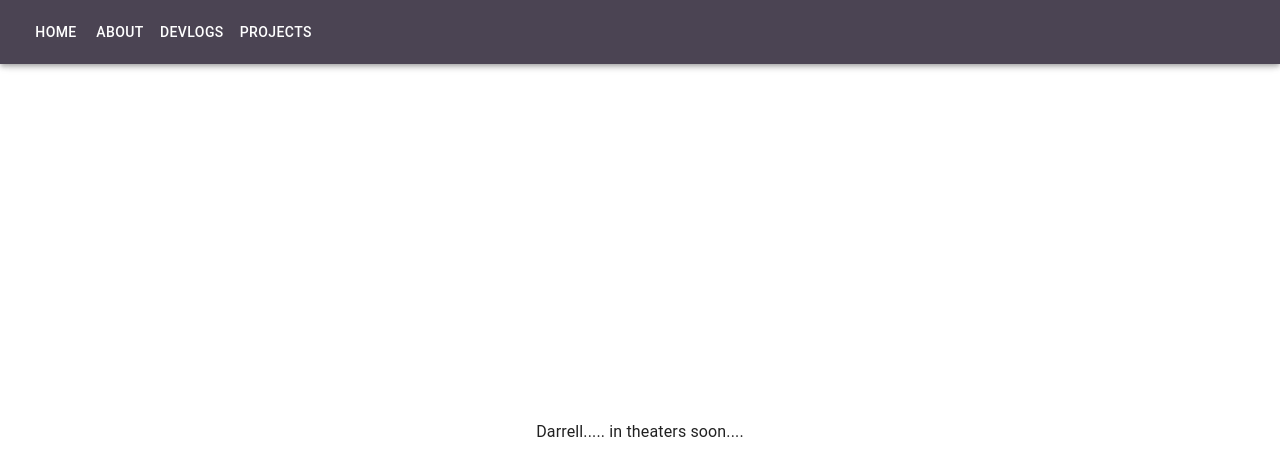
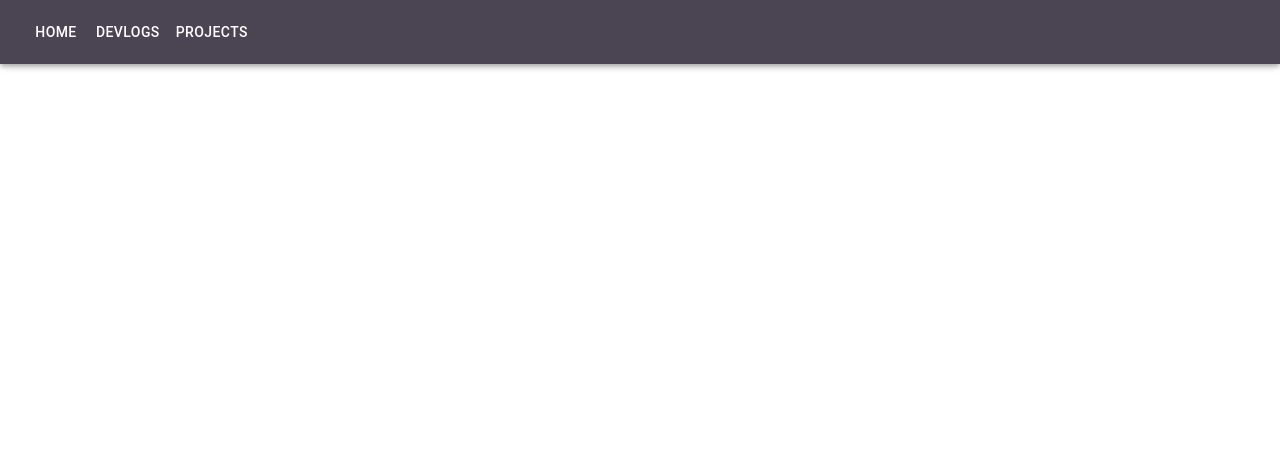
Before and after one commit to darrellcolehill/darrellcolehill.github.io, a React (Vite) app in the folder darrellcolehill/: page / in a window 1280 px wide. Shown: the top 476 px of the page. Built offline with nearby package versions, Linux system fonts and the light colour scheme.

Commit message:
Updated nav bar

```diff
--- a/darrellcolehill/src/components/DrawerAppBar.tsx
+++ b/darrellcolehill/src/components/DrawerAppBar.tsx
@@ -12,12 +12,11 @@ import {
   ListItemButton,
   ListItemText,
   Toolbar,
-  Typography,
   Button
 } from '@mui/material';
 
 const drawerWidth = 240;
-const navItems = ['Home', 'About', 'DevLogs', "Projects"];
+const navItems = ['Home', 'DevLogs', "Projects"];
 
 export default function DrawerAppBar() {
   const [mobileOpen, setMobileOpen] = React.useState(false);
@@ -94,12 +93,6 @@ export default function DrawerAppBar() {
           {drawer}
         </Drawer>
       </nav>
-      <Box component="main" sx={{ p: 3 }}>
-        <Toolbar />
-        <Typography>
-          Darrell..... in theaters soon....
-        </Typography>
-      </Box>
     </Box>
   );
 }
```
